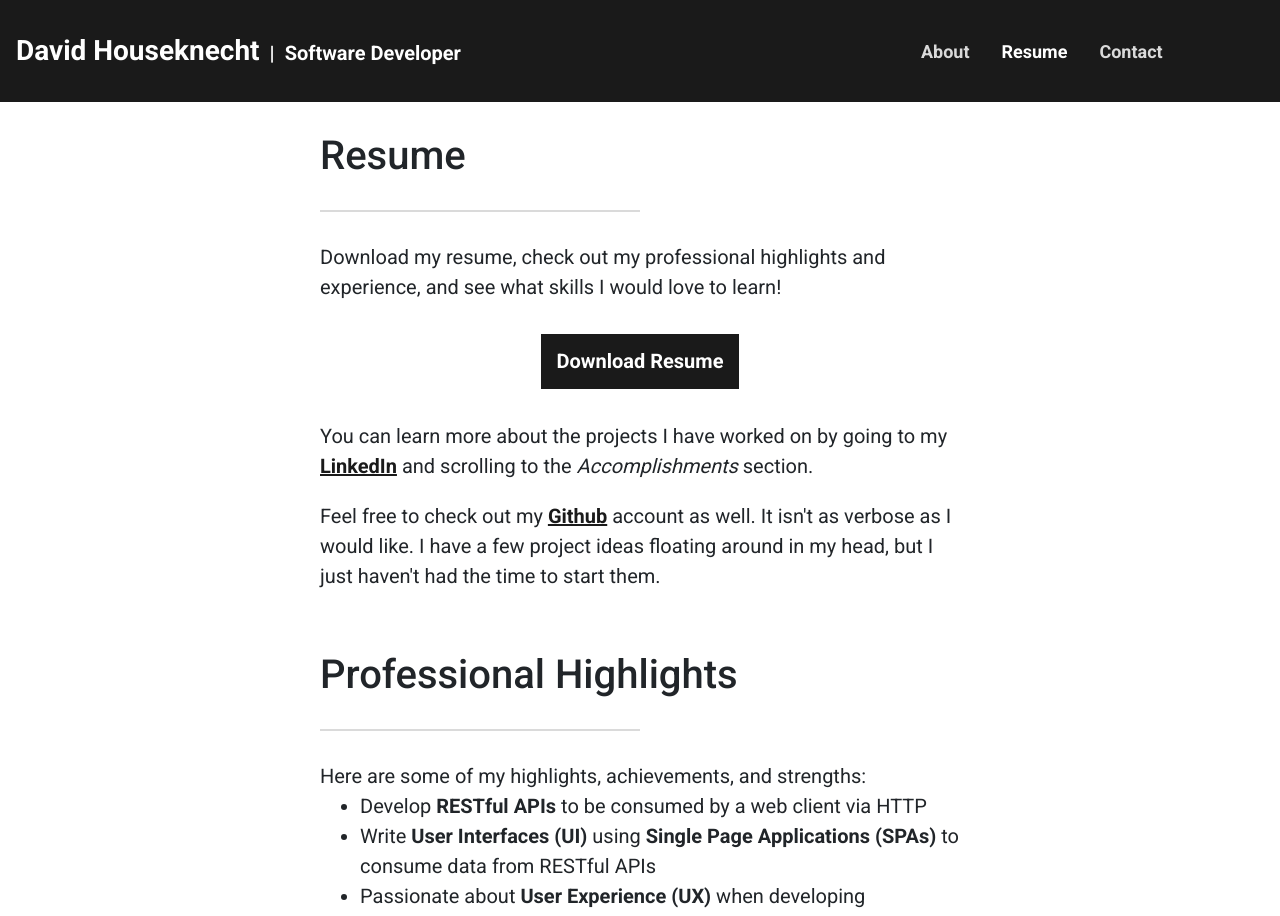
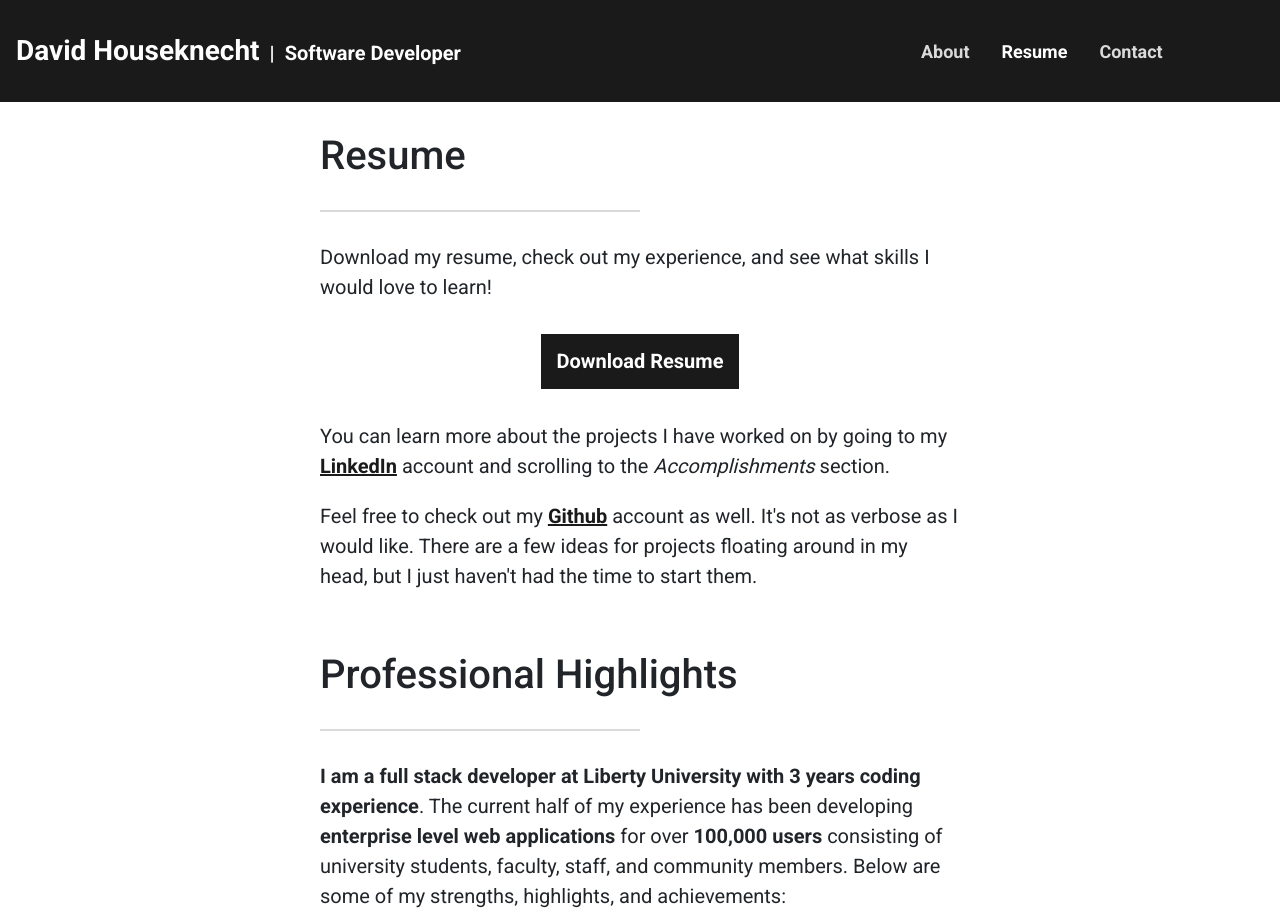
Before and after one commit to djhouseknecht/djhouseknecht.github.io, an Angular app: page /resume in a window 1280 px wide. Shown: the top 916 px of the page. Built offline with nearby package versions, Linux system fonts and the light colour scheme; a web font is replaced by a local one.

Commit message:
Added updated resume. Rewored some thing son the resume page

```diff
--- a/src/app/home/home.component.html
+++ b/src/app/home/home.component.html
@@ -2,7 +2,9 @@
 	<h2>David Houseknecht</h2>
 	<app-spacer class="w-50"></app-spacer>
 	<div class="mb-2">
-		My name is David Houseknecht and I am a Full Stack Developer 💻 I currently live in <a href="https://www.google.com/maps/place/Lynchburg,+VA/@37.4008594,-79.3185905,11z/data=!3m1!4b1!4m5!3m4!1s0x89b2d97890320401:0xc3b6f35ec820e261!8m2!3d37.4137536!4d-79.1422464" target="_blank">Lynchburg, VA</a>. Checkout my site to get to know me a little bit.
+			My name is David Houseknecht. I am a full stack developer at Liberty University with 3 years coding experience. The current half of my experience
+			has been developing enterprise level web applications for over 100,000 users consisting of university students,
+			faculty, staff, and community members. My current location is <a href="https://www.google.com/maps/place/Lynchburg,+VA/@37.4008594,-79.3185905,11z/data=!3m1!4b1!4m5!3m4!1s0x89b2d97890320401:0xc3b6f35ec820e261!8m2!3d37.4137536!4d-79.1422464" target="_blank">Lynchburg, VA</a>. Checkout my site to get to know me a little bit!
 	</div>
 
 	<div class="standard-margin nav-menu">
--- a/src/app/resume/resume.component.html
+++ b/src/app/resume/resume.component.html
@@ -2,26 +2,32 @@
 	<h2>Resume</h2>
 	<app-spacer class="w-50"></app-spacer>
 	<div>
-		Download my resume, check out my professional highlights and experience, and see what skills I would love to learn!
+		Download my resume, check out my experience, and see what skills I would love to learn!
 	</div>
-	<a href="/assets/David Houseknecht Resume (2.10.19).pdf" target="_blank" class="btn btn-primary font-weight-bold">Download
+	<a href="/assets/David Houseknecht Resume (2.18.19).pdf" target="_blank"
+		class="btn btn-primary font-weight-bold">Download
 		Resume</a>
 	<div>
-		You can learn more about the projects I have worked on by going to my <a href="https://www.linkedin.com/in/david-houseknecht/"
-		 target="_blank" class="font-weight-bold">LinkedIn</a>
-		and scrolling to the <i>Accomplishments</i> section.
+		You can learn more about the projects I have worked on by going to my <a
+			href="https://www.linkedin.com/in/david-houseknecht/" target="_blank" class="font-weight-bold">LinkedIn</a>
+		account and scrolling to the <i>Accomplishments</i> section.
 	</div>
 	<div class="mt-3">
-		Feel free to check out my <a href="https://www.github.com/djhouseknecht" target="_blank" class="font-weight-bold">Github</a>
-		account as well. It isn't as verbose as I would like. I have a few project ideas floating around in my head, but I
-		just haven't had the time to start them.
+		Feel free to check out my <a href="https://www.github.com/djhouseknecht" target="_blank"
+			class="font-weight-bold">Github</a>
+		account as well. It's not as verbose as I would like. There are a few ideas for projects floating around in my head, but
+		I just haven't had the time to start them.
 	</div>
 </div>
 
 <div class="standard-margin">
 	<h2>Professional Highlights</h2>
 	<app-spacer class="w-50"></app-spacer>
-	Here are some of my highlights, achievements, and strengths:
+	<div class="mb-3">
+		<strong>I am a full stack developer at Liberty University with 3 years coding experience</strong>. The current half of my experience
+		has been developing <strong>enterprise level web applications</strong> for over <strong>100,000 users</strong> consisting of university students,
+		faculty, staff, and community members. Below are some of my strengths, highlights, and achievements:
+	</div>
 	<ul>
 		<li>
 			Develop <strong>RESTful APIs</strong> to be consumed by a web client via HTTP
@@ -63,32 +69,35 @@
 		<li>
 			<strong><a href="https://en.wikipedia.org/wiki/JavaScript" target="_blank">JavaScript</a></strong> with
 			specializations in the <strong><a href="https://angular.io/" target="_blank">Angular</a></strong> and <strong><a
-				 href="https://aurelia.io/" target="_blank">Aurelia</a></strong> frameworks
+					href="https://aurelia.io/" target="_blank">Aurelia</a></strong> frameworks
 		</li>
 		<li>
-			<strong><a href="https://en.wikipedia.org/wiki/Java" target="_blank">Java</a></strong> and the <strong><a href="https://spring.io/"
-				 target="_blank">Java Spring</a></strong> framework for writing RESTful APIs
+			<strong><a href="https://en.wikipedia.org/wiki/Java" target="_blank">Java</a></strong> and the <strong><a
+					href="https://spring.io/" target="_blank">Java Spring</a></strong> framework for writing RESTful APIs
 		</li>
 		<li>
-			<strong><a href="https://en.wikipedia.org/wiki/PHP" target="_blank">PHP</a></strong> and the <strong><a href="https://laravel.com/"
-				 target="_blank">Laravel</a></strong> framework for writing RESTful APIs
+			<strong><a href="https://en.wikipedia.org/wiki/PHP" target="_blank">PHP</a></strong> and the <strong><a
+					href="https://laravel.com/" target="_blank">Laravel</a></strong> framework for writing RESTful APIs
 		</li>
 		<li>
-			<strong><a href="https://en.wikipedia.org/wiki/PL/SQL" target="_blank">PL/SQL</a></strong> and <strong><a href="https://en.wikipedia.org/wiki/MySQL"
-				 target="_blank">MySQL</a></strong> databases
+			<strong><a href="https://en.wikipedia.org/wiki/PL/SQL" target="_blank">PL/SQL</a></strong> and <strong><a
+					href="https://en.wikipedia.org/wiki/MySQL" target="_blank">MySQL</a></strong> databases
 		</li>
 		<li>
 			<strong><a href="https://docs.docker.com/" target="_blank">Docker</a></strong> containers
 		</li>
 		<li>
-			<strong><a href="https://rxjs.dev/" target="_blank">RxJS</a></strong> library for handling <strong>asynchronous</strong> JavaScript code
+			<strong><a href="https://rxjs.dev/" target="_blank">RxJS</a></strong> library for handling
+			<strong>asynchronous</strong> JavaScript code
 		</li>
 		<li>
-			<strong><a href="https://jasmine.github.io/" target="_blank">Jasmine</a></strong> framework for <strong>unit testing</strong> JavaScript code
+			<strong><a href="https://jasmine.github.io/" target="_blank">Jasmine</a></strong> framework for <strong>unit
+				testing</strong> JavaScript code
 		</li>
 		<li>
-			<strong><a href="https://en.wikipedia.org/wiki/HTML5" target="_blank">HTML</a></strong>, <strong><a href="https://en.wikipedia.org/wiki/Cascading_Style_Sheets"
-				 target="_blank">CSS</a></strong>, and the <strong><a href="https://sass-lang.com/" target="_blank">SCSS</a></strong>
+			<strong><a href="https://en.wikipedia.org/wiki/HTML5" target="_blank">HTML</a></strong>, <strong><a
+					href="https://en.wikipedia.org/wiki/Cascading_Style_Sheets" target="_blank">CSS</a></strong>, and the
+			<strong><a href="https://sass-lang.com/" target="_blank">SCSS</a></strong>
 			preprocessor to create mobile responsive web applications
 		</li>
 		<li>
@@ -122,8 +131,10 @@
 			develop backends using Node.
 		</li>
 		<li>
-			<strong>DevOps:</strong> I currently use Docker, Atlassian’s Bamboo build server, and RedHat’s OpenShift deployment
-			platform to write build plans that test and deploy applications. I want to have a deeper understanding of DevOps by
+			<strong>DevOps:</strong> I currently use Docker, Atlassian’s Bamboo build server, and RedHat’s OpenShift
+			deployment
+			platform to write build plans that test and deploy applications. I want to have a deeper understanding of DevOps
+			by
 			fine tuning my skills of servers and deployment processes.
 		</li>
 		<li>
@@ -133,7 +144,8 @@
 			experience.
 		</li>
 		<li>
-			<strong>More Testing:</strong> I have a pretty solid grasp on testing right now as I currently write unit tests for
+			<strong>More Testing:</strong> I have a pretty solid grasp on testing right now as I currently write unit tests
+			for
 			any code I develop. I want to dive more into all the aspects of testing like: end-to-end testing, integration
 			testing, and loading testing.
 		</li>
```
Also changed, not shown: 1 other file (tests, documents, lock files or other folders).
